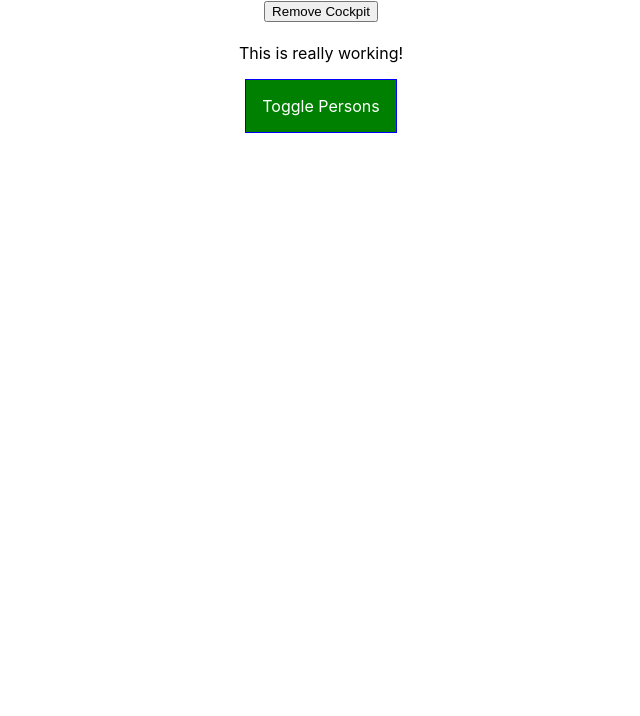
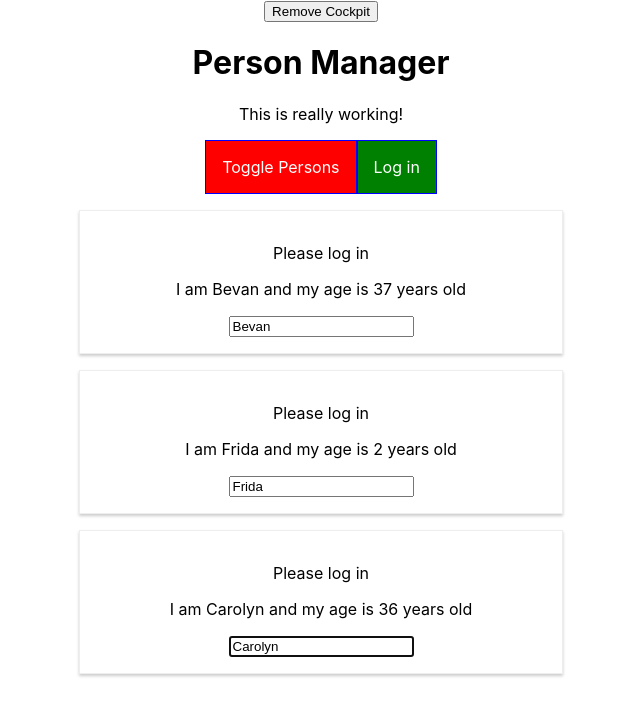
Before and after one commit to bevanshaw/react-complete-guide, a React (Create React App) app: page / in a window 1280 px wide. Shown: the top 716 px of the page, without its empty margins (319-959 px from the left). Built offline with nearby package versions, Linux system fonts and the light colour scheme.

Commit message:
Udemy tutorials to 110 looking at context API

```diff
--- a/package.json
+++ b/package.json
@@ -3,6 +3,7 @@
   "version": "0.1.0",
   "private": true,
   "dependencies": {
+    "prop-types": "^15.7.2",
     "radium": "^0.25.1",
     "react": "^16.8.5",
     "react-dom": "^16.8.5",
--- a/src/components/Cockpit/Cockpit.js
+++ b/src/components/Cockpit/Cockpit.js
@@ -1,19 +1,24 @@
-import React, {useEffect} from 'react';
+import React, { useEffect, useRef } from 'react';
+
 import classes from './Cockpit.module.css';
+import AuthContext from '../../context/auth-context';
 
 const cockpit = (props) => {
-    useEffect(() =>{
+    const toggleBtnRef = useRef(null);
+
+    useEffect(() => {
         console.log('[Cockpit.js] useEffect');
-        // HTTP request...
-        setTimeout (() => {
-            alert('Saved data to cloud!');
-        },1000);
+        // // HTTP request...
+        // setTimeout (() => {
+        //     alert('Saved data to cloud!');
+        // },1000);
+        toggleBtnRef.current.click();
         return () => {
             console.log('[Cockpit.js] cleanup work in useEffect');
         };
-    },[]);
+    }, []);
 
-    useEffect(() =>{
+    useEffect(() => {
         console.log('[Cockpit.js] 2nd useEffect');
         return () => {
             console.log('[Cockpit.js] cleanup work in  2nd useEffect');
@@ -23,25 +28,31 @@ const cockpit = (props) => {
     let assignedClasses = [];
     let btnClass = '';
 
-    if(props.showPersons){
+    if (props.showPersons) {
         btnClass = classes.Red;
     }
 
-    if(props.personsLength <= 2){
-      assignedClasses.push(classes.red); //classes = ['red'];
+    if (props.personsLength <= 2) {
+        assignedClasses.push(classes.red); //classes = ['red'];
     }
-    if(props.personsLength <= 1){
-      //classes = ['red', 'bold'].join(' ');
-      assignedClasses.push(classes.bold); //classes = ['red', 'bold'];
+    if (props.personsLength <= 1) {
+        //classes = ['red', 'bold'].join(' ');
+        assignedClasses.push(classes.bold); //classes = ['red', 'bold'];
     }
 
     return (
         <div className={classes.Cockpit}>
             <h1>{props.title}</h1>
             <p className={assignedClasses.join(' ')}>This is really working!</p>
-            <button
-            className={btnClass}
-            onClick={props.clicked} >Toggle Persons</button>
+            <button ref={toggleBtnRef} className={btnClass} onClick={props.clicked} >
+                Toggle Persons
+            </button>
+            <AuthContext.Consumer>
+                {(context) =>
+                    <button onClick={context.login}>Log in</button>
+                }
+            </AuthContext.Consumer>
+
         </div>
     );
 };
--- a/src/components/Persons/Person/Person.js
+++ b/src/components/Persons/Person/Person.js
@@ -1,11 +1,23 @@
-import React, {Component} from 'react';
+import React, { Component } from 'react';
+import PropTypes from 'prop-types';
+
 import classes from './Person.module.css';
 import Aux from '../../../hoc/Auxiliary.js';
+import withClass from '../../../hoc/withClass';
+import AuthContext from '../../../context/auth-context';
 
 class Person extends Component {
-    state = {
-        name:'',
-        age:'',
+    constructor(props) {
+        super(props);
+        this.inputElementRef = React.createRef();
+    }
+
+    componentDidMount() {
+        //this.inputElement.focus();
+        //if(this.props.name == "Frida"){
+        this.inputElementRef.current.focus();
+        //}
+
     }
 
     render() {
@@ -13,11 +25,17 @@ class Person extends Component {
 
         return (
             <Aux>
+                <AuthContext.Consumer>
+                    {(context) => context.authenticated ? <p>Authenticated!</p> : <p>Please log in</p> }
+                </AuthContext.Consumer>
+
                 <p onClick={this.props.click}>
                     I am {this.props.name} and my age is {this.props.age} years old
                 </p>
                 <p>{this.props.children}</p>
                 <input
+                    //ref={(inputEl) =>{this.inputElement = inputEl}}
+                    ref={this.inputElementRef}
                     type="text"
                     onChange={this.props.changed}
                     value={this.props.name}
@@ -28,4 +46,12 @@ class Person extends Component {
 
 }
 
-export default Person;
+Person.propTypes = {
+    //isAuth: PropTypes.bool,
+    click: PropTypes.func,
+    name: PropTypes.string,
+    age: PropTypes.number,
+    changed: PropTypes.func
+};
+
+export default withClass(Person, classes.Person);
--- a/src/containers/App.js
+++ b/src/containers/App.js
@@ -1,28 +1,32 @@
 import React, { Component } from 'react';
+
 import classes from './App.module.css';
 import Persons from '../components/Persons/Persons';
 import Cockpit from '../components/Cockpit/Cockpit';
 import withClass from '../hoc/withClass';
 import Aux from '../hoc/Auxiliary.js';
+import AuthContext from '../context/auth-context';
 
 class App extends Component {
   state = {
     persons: [
-    {id: 'dadaw', name:'Bevan', age:'37'},
-    {id: 'vdfvx', name:'Frida', age:'2'},
-    {id: 'lklkm', name:'Carolyn', age:'36'}
+      { id: 'dadaw', name: 'Bevan', age: 37 },
+      { id: 'vdfvx', name: 'Frida', age: 2 },
+      { id: 'lklkm', name: 'Carolyn', age: 36 }
     ],
     otherState: 'some value',
     showPersons: false,
-  showCockpit: true
-}
+    showCockpit: true,
+    changeCounter: 0,
+    authenticated: false
+  };
 
-changedNameHandler = (event, id) =>{
+  changedNameHandler = (event, id) => {
     const personIndex = this.state.persons.findIndex(p => {
       return p.id === id;
     });
 
-  const person = {...this.state.persons[personIndex]};//Getting a copy of the specifc person to change.
+    const person = { ...this.state.persons[personIndex] };//Getting a copy of the specifc person to change.
     // const something = {}; creates a new JavaScript object
     //...spread operator works for objects and creates a copy of the original so can be changed.
     // Alternative (older way): const person = Object.assign({}, this.state.persons[personIndex]);
@@ -32,56 +36,75 @@ changedNameHandler = (event, id) =>{
     const persons = [...this.state.persons];//Getting a copy to change
     persons[personIndex] = person;
 
-  this.setState({persons: persons});
-}
+    this.setState((prevState, props) => {
+      return {
+        persons: persons,
+        changeCounter: prevState.changeCounter + 1
+      };
+    });
+  };
 
-deletePersonHandler = (personIndex) =>{
+  deletePersonHandler = (personIndex) => {
     // const persons = this.state.persons.slice();//slice without args copies whole array
     const persons = [...this.state.persons];//more modern way of copying an array
     persons.splice(personIndex, 1);
-  this.setState({persons:persons});
-}
+    this.setState({ persons: persons });
+  };
 
-togglePersonsHandler = () =>{
+  togglePersonsHandler = () => {
     const doesShow = this.state.showPersons;
-  this.setState({showPersons: !doesShow});
+    this.setState({ showPersons: !doesShow });
+    ;
   }
 
   //Note: Must return true or false
-shouldComponentUpdate(nextProps, nextState){
+  shouldComponentUpdate(nextProps, nextState) {
     console.log('[App.js] shouldComponentUpdate');
     return true;
-}
+  };
 
-getSnapshotBeforeUpdate(prevProps, prevState){
+  getSnapshotBeforeUpdate(prevProps, prevState) {
     console.log('[App.js] getSnapshotBeforeUpdate');
-  return {message:'Snapshot'};
-}
+    return { message: 'Snapshot' };
+  };
 
-componentDidUpdate(prevProps, prevState, snapshot){
+  componentDidUpdate(prevProps, prevState, snapshot) {
     console.log('[App.js] componentDidUpdate');
 
-}
+  };
+
+  loginHandler = () => {
+    this.setState({ authenticated: true });
+  };
 
   render() {
 
     let persons = null;
 
-    if(this.state.showPersons){
-      persons = <Persons
+    if (this.state.showPersons) {
+      persons = (
+        <Persons
           persons={this.state.persons}
           clicked={this.deletePersonHandler}
-          changed={this.changedNameHandler} />;
+          changed={this.changedNameHandler}
+          isAuthenticated={this.state.authenticated}
+        />);
     }
 
     return (
       <Aux>
         <button
-        onClick={() =>{
-          this.setState({showCockpit:false})
+          onClick={() => {
+            this.setState({ showCockpit: false })
           }} >
           Remove Cockpit
         </button>
+        <AuthContext.Provider
+          value={{
+            authenticated: this.state.authenticated,
+            login: this.loginHandler
+          }}
+        >
           {this.state.showCockpit ? (
             <Cockpit
               title={this.props.appTitle}
@@ -91,6 +114,7 @@ componentDidUpdate(prevProps, prevState, snapshot){
             />
           ) : null}
           {persons}
+        </AuthContext.Provider>
       </Aux>
     );
   }
--- /dev/null
+++ b/src/context/auth-context.js
@@ -0,0 +1,5 @@
+import React from 'react';
+
+const authContext = React.createContext();
+
+export default authContext;
--- a/src/hoc/withClass.js
+++ b/src/hoc/withClass.js
@@ -3,7 +3,7 @@ import React from 'react';
 const withClass = (WrappedComponent, className) => {
     return props => (
         <div className={className}>
-            <WrappedComponent/>
+            <WrappedComponent {...props}/>
         </div>
     );
 };
```
Also changed, not shown: src/components/Persons/Persons.js (line endings or trailing spaces), 1 other file (tests, documents, lock files or other folders). Lines whose indentation alone changed are shown as unchanged.
